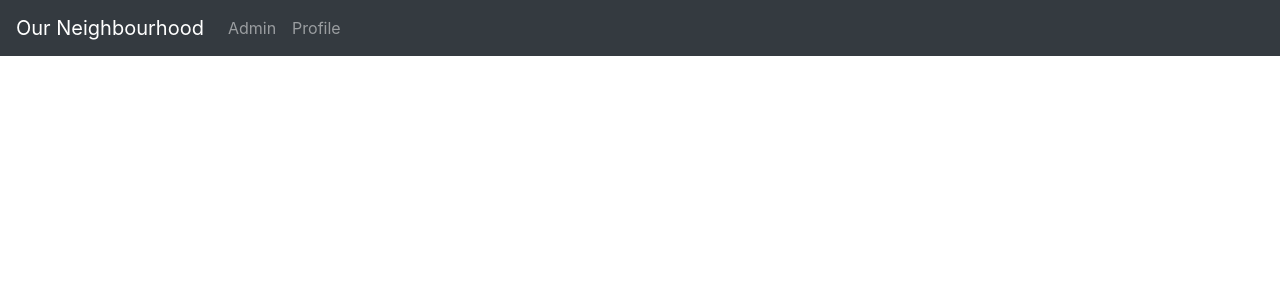
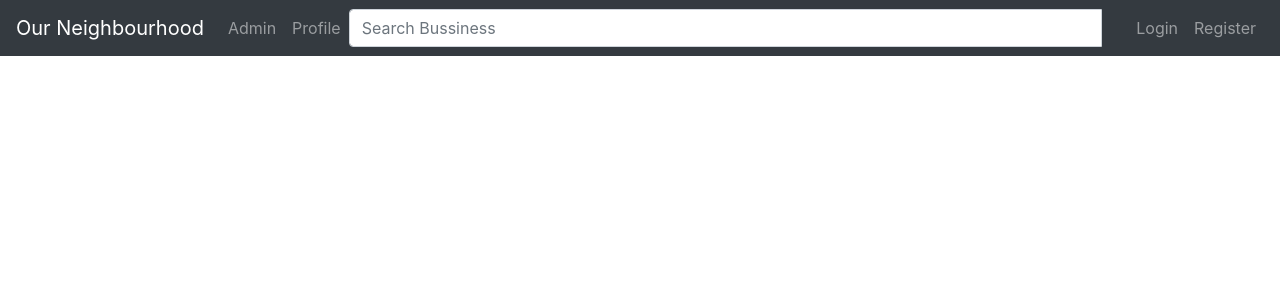
Before and after one commit to derriqo/Our-Neighbourhood, a Django app: page / in a window 1280 px wide. Shown: the top 300 px of the page. Run offline with Django 3.2, Linux system fonts and the light colour scheme; some libraries are stand-ins or nearby versions.

Commit message:
Edited Navbar.

```diff
--- a/community/templates/base.html
+++ b/community/templates/base.html
@@ -14,11 +14,11 @@
 
         </head>
         <body >
-        <div class="yanav" style="margin-bottom: 10%;">
+        <div class="yanav justify-content-between" style="margin-bottom: 10%;">
         <nav class="navbar navbar-expand-sm bg-dark navbar-dark fixed-top">
 
           <a class="navbar-brand" href="{% url 'home' %}">Our Neighbourhood</a>
-          <ul class="navbar-nav">
+          <ul class="navbar-nav  mr-auto ">
             <li class="nav-item">
               <a class="nav-link" href="">Admin</a>
             </li>
@@ -26,6 +26,20 @@
               <a class="nav-link" href="{% url 'profile' %}">Profile</a>
             </li>
           </ul>
+          <div class="input-group">
+              <input type="text" class="form-control" placeholder="Search Bussiness" name="Saka">
+              <div class="input-group-btn">
+                <button class="btn btn-default" type="submit"><i class="glyphicon glyphicon-search"></i></button>
+              </div>
+            </div>
+          <ul class="navbar-nav" >
+              <li  class="nav-item">
+                <a class="nav-link" href="">Login</a>
+              </li>
+              <li  class="nav-item">
+                <a class="nav-link" href="">Register</a>
+              </li>
+            </ul>
         </nav>
       </div>
     {% block content %}
```
